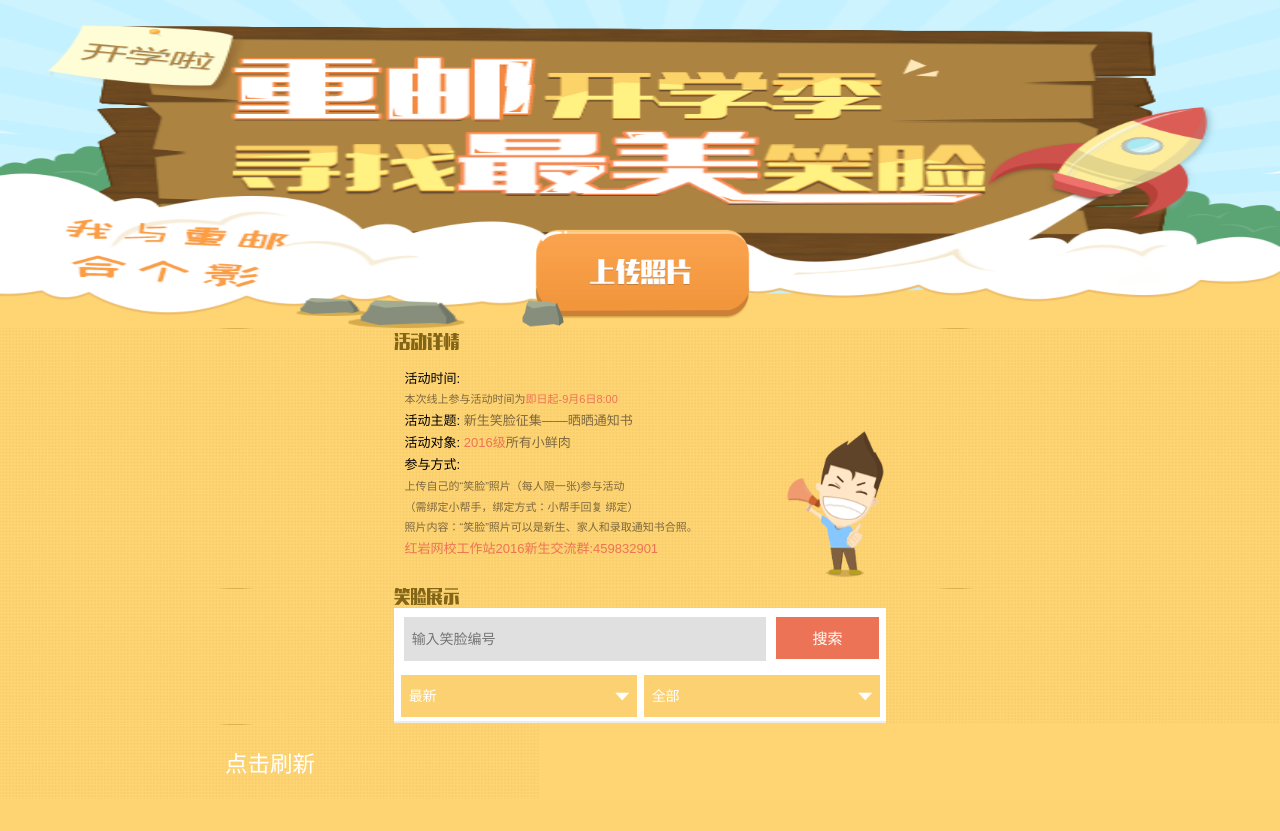
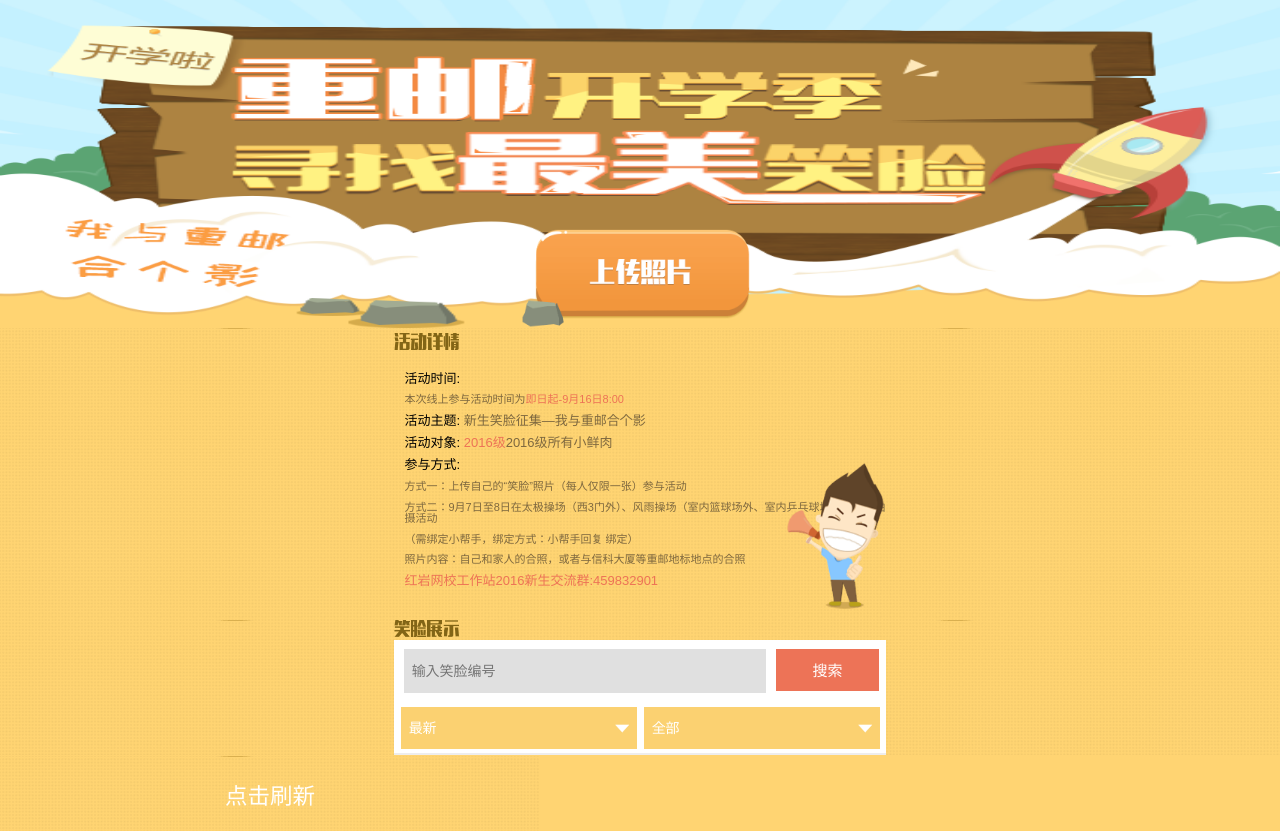
Before and after one commit to YiKeYaTu/stufaceMo, a PHP site: the page made by FaceAPP/Home/View/Index/index.html in a window 1280 px wide. Before the commit the page ends 774 px from the top, so only its background shows below. Run offline with PHP 8.4, Linux system fonts and the light colour scheme; the template is opened without the code that fills it, so the values that code supplies are empty.

Commit message:
改了一些文案

```diff
--- a/FaceAPP/Home/View/Index/index.html
+++ b/FaceAPP/Home/View/Index/index.html
@@ -28,13 +28,14 @@
 				<img class="actinfo" src="./__PUBLIC__/images/actinfo.png" alt="活动详情">
 				<div class="word-info">
 					<p class="title">活动时间:</p>
-					<p class="splicit-info">本次线上参与活动时间为<span class="real-time">即日起-9月6日8:00</span></p>
-					<p class="title"><span class="act-obj">活动主题: </span><span class="fresh-stu">新生笑脸征集——晒晒通知书</span></p>
-					<p class="title"><span class="act-obj">活动对象: </span><span class="real-obj">2016级</span><span class="fresh-stu">所有小鲜肉</span></p>
+					<p class="splicit-info">本次线上参与活动时间为<span class="real-time">即日起-9月16日8:00</span></p>
+					<p class="title"><span class="act-obj">活动主题: </span><span class="fresh-stu">新生笑脸征集—我与重邮合个影</span></p>
+					<p class="title"><span class="act-obj">活动对象: </span><span class="real-obj">2016级</span><span class="fresh-stu">2016级所有小鲜肉</span></p>
 					<p class="title">参与方式:</p>
-					<p class="splicit-info"><span class="mtd1"></span>上传自己的“笑脸”照片（每人限一张)参与活动</p>
+					<p class="splicit-info"><span class="mtd1"></span>方式一：上传自己的“笑脸”照片（每人仅限一张）参与活动</p>
+					<p class="splicit-info"><span class="mtd1"></span>方式二：9月7日至8日在太极操场（西3门外）、风雨操场（室内篮球场外、室内乒乓球场外）参与拍摄活动</p>
 					<p class="splicit-info"><span class="mtd1"></span>（需绑定小帮手，绑定方式：小帮手回复 绑定）</p>
-					<p class="splicit-info">照片内容：“笑脸”照片可以是新生、家人和录取通知书合照。</p>
+					<p class="splicit-info">照片内容：自己和家人的合照，或者与信科大厦等重邮地标地点的合照</p>
 					<p class="title host" style="color: #ed7356">红岩网校工作站2016新生交流群:459832901</p>
 					<!-- <p class="splicit-info1">9月13日晚上19：00   将会展示最美笑脸</p> -->
 					<img class="person" src="./__PUBLIC__/images/person.png" alt="人物">
--- a/Public/css/index.css
+++ b/Public/css/index.css
@@ -477,7 +477,6 @@ body {
   font-size: 52px;
 }
 .test {
-  position: relative;
   width: 100%;
   -webkit-overflow-scrolling: touch;
 }
```
Also changed, not shown: 4 other files.
